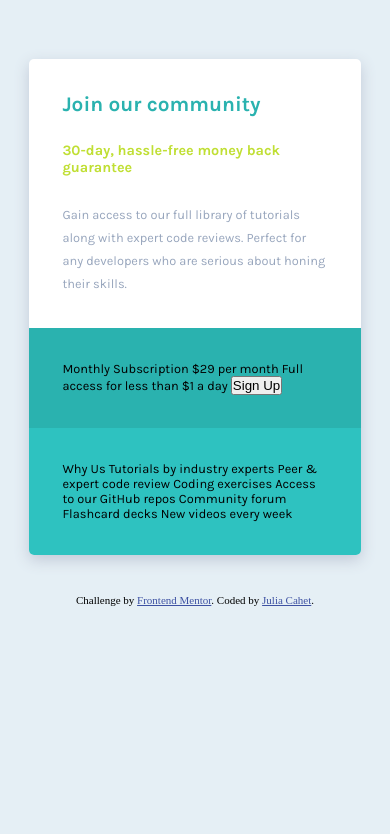
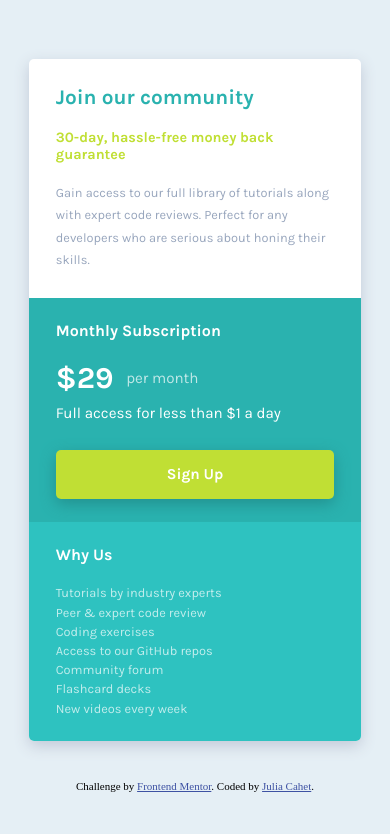
Before and after one commit to juliacahet/single-price-grid-component-master, a plain HTML site: page index.html in a window 390 px wide. Drawn offline with Linux system fonts and the light colour scheme.

Commit message:
mobile version

```diff
--- a/css/styles.css
+++ b/css/styles.css
@@ -21,14 +21,24 @@ body {
     background-color: white;
     border-radius: 5px;
     box-shadow: 0 5px 15px hsl(218, 22%, 80%);
+    overflow: hidden;
 }
 
 /* Banners */
 
 .top-banner, .left-banner, .right-banner {
-    padding: 10%;
+    padding: 8%;
 }
 
+.left-banner, .right-banner {
+    color: white;
+    padding: 7% 8%;
+}
+
+h3 {
+    font-size: 1rem;
+    font-weight: 700;
+}
 
 /* Top Banner */
 
@@ -42,12 +52,12 @@ h1 {
     font-size: 0.9rem;
     font-weight: 700;
     color: hsl(71, 73%, 54%);
-    padding: 10% 0;
+    padding: 7% 0;
 }
 
 .top-banner p {
     color: hsl(218, 22%, 67%);
-    line-height: 1.8;
+    line-height: 1.75;
 }
 
 /* Left Banner */
@@ -56,11 +66,57 @@ h1 {
     background-color: hsl(179, 62%, 43%);
 }
 
+.monthly-price {
+    display: flex;
+    align-items: center;
+    padding: 7% 0 3%;
+}
+
+.amount {
+    font-size: 1.9rem;
+    font-weight: 700;
+}
+
+.per-month {
+    opacity: 70%;
+    padding-left: 4.5%;
+    font-size: 0.95rem;
+}
+
+.daily-price {
+    font-size: 0.95rem;
+    padding-bottom: 10%;
+}
+
+button {
+    background-color:  hsl(71, 73%, 54%);
+    width: 100%;
+    border-style: none;
+    border-radius: 5px;
+    padding: 5.5%;
+    font-family: 'Karla';
+    font-size: 0.95rem;
+    font-weight: 700;
+    color: white;
+    box-shadow: 0 5px 15px hsl(179, 62%, 35%);
+}
+
+button:hover {
+    background-color:  hsl(71, 73%, 50%);
+    box-shadow: none;
+}
+
 /* Right Banner */
 
 .right-banner{
     background-color: hsl(179, 62%, 47%);
-    border-radius: 0 0 5px 5px;
+}
+
+ul {
+    list-style: none;
+    line-height: 1.5;
+    opacity: 70%;
+    padding-top: 7%;
 }
 
 /* Footer */
@@ -71,4 +127,6 @@ h1 {
     padding: 10%;
 }
 
-.attribution a { color: hsl(228, 45%, 44%); }
+.attribution a {
+    color: hsl(228, 45%, 44%);
+}
--- a/index.html
+++ b/index.html
@@ -23,21 +23,28 @@
 
     <!-- Flex item -->
     <div class="top-banner">
+
       <h1>Join our community</h1>
 
       <h2>30-day, hassle-free money back guarantee</h2>
 
       <p>Gain access to our full library of tutorials along with expert code reviews.
-      Perfect for any developers who are serious about honing their skills.</p>
+        Perfect for any developers who are serious about honing their skills.</p>
     </div>
 
     <!-- Flex item -->
     <div class="left-banner">
-      Monthly Subscription
 
-      &dollar;29 per month
+      <h3>Monthly Subscription</h3>
 
-      Full access for less than &dollar;1 a day
+      <p class="monthly-price">
+
+        <span class="amount">&dollar;29</span>
+        <span class="per-month">per month</span>
+
+      </p>
+
+      <p class="daily-price">Full access for less than &dollar;1 a day</p>
 
       <button type="button">Sign Up</button>
 
@@ -45,15 +52,18 @@
 
     <!-- Flex item -->
     <div class="right-banner">
-      Why Us
 
-      Tutorials by industry experts
-      Peer &amp; expert code review
-      Coding exercises
-      Access to our GitHub repos
-      Community forum
-      Flashcard decks
-      New videos every week
+      <h3>Why Us</h3>
+
+      <ul>
+        <li>Tutorials by industry experts</li>
+        <li>Peer &amp; expert code review</li>
+        <li>Coding exercises</li>
+        <li>Access to our GitHub repos</li>
+        <li>Community forum</li>
+        <li>Flashcard decks</li>
+        <li>New videos every week</li>
+      </ul>
     </div>
   </div>
 
```
